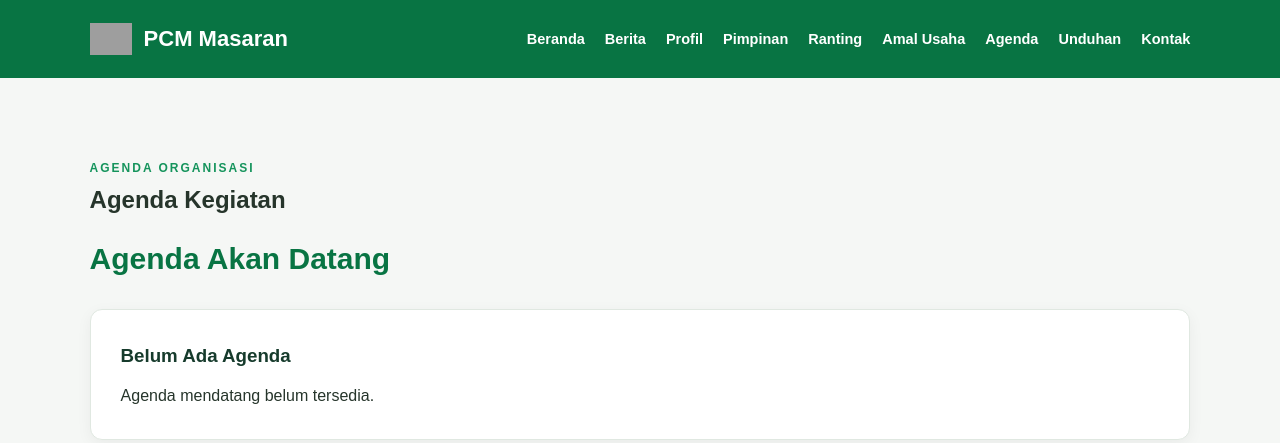
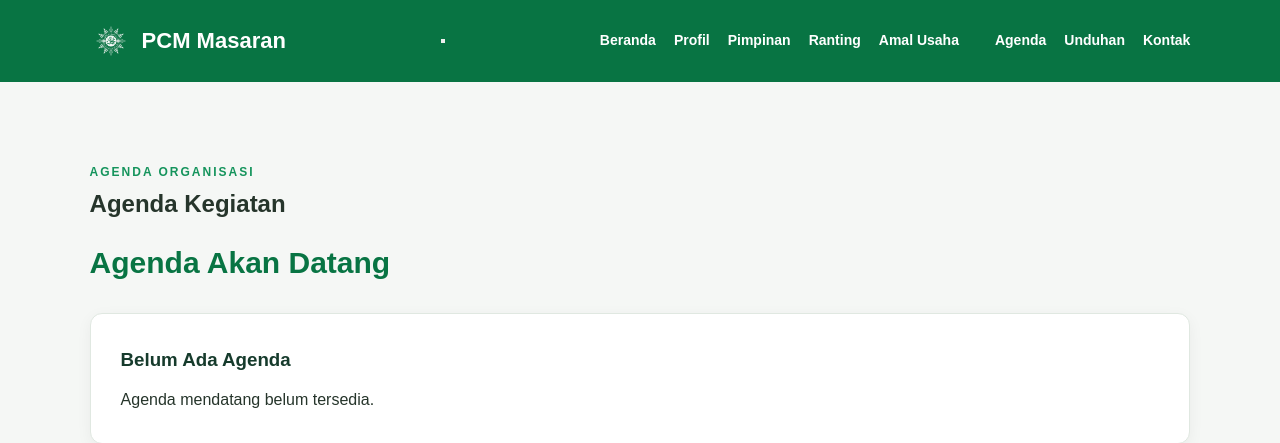
Before and after one commit to fatkhulc4/website-pcm-muhammadiyah, a Django app: page /agenda/ in a window 1280 px wide. Shown: the top 443 px of the page. Run offline with Django 5.2, Linux system fonts and the light colour scheme; data that the repository does not hold is empty; parts of the project's set-up code (start-up, migrations or seed data) failed here and were passed over; grey boxes are pictures that could not be loaded.

Commit message:
Update base.html

```diff
--- a/core/templates/core/base.html
+++ b/core/templates/core/base.html
@@ -11,88 +11,12 @@
     </title>
 
     <link rel="stylesheet" href="{% static 'core/css/style.css' %}?v=5">
-
-    <style>
-        /* CSS Langsung untuk Memastikan Logo Rapi dan Sejajar */
-        .navbar {
-            background: #087443;
-            padding: 18px 0;
-            color: white;
-        }
-
-        .nav-content {
-            display: flex;
-            justify-content: space-between;
-            align-items: center;
-            width: 86%;
-            max-width: 1150px;
-            margin: auto;
-        }
-
-        .brand {
-            display: flex;
-            align-items: center;
-            gap: 12px;
-            color: white;
-            font-size: 22px;
-            font-weight: bold;
-            text-decoration: none;
-        }
-
-        .brand-logo {
-            width: 42px !important;
-            height: 42px !important;
-            object-fit: contain !important;
-        }
-
-        .nav-content nav {
-            display: flex;
-            align-items: center;
-            gap: 20px;
-        }
-
-        .nav-content nav a {
-            color: #ffffff;
-            text-decoration: none;
-            font-size: 14.5px;
-            font-weight: 600;
-            transition: color 0.2s ease;
-        }
-
-        .nav-content nav a:hover {
-            color: #d8f5df;
-            text-decoration: underline;
-        }
-    </style>
 </head>
 
 <body>
 
-    <!-- NAVBAR UTAMA -->
-    <header class="navbar">
-        <div class="container nav-content">
-
-            <!-- Logo & Nama -->
-            <a href="{% url 'core:home' %}" class="brand">
-                <img src="{% static 'core/images/logo.png' %}" alt="Logo Muhammadiyah" class="brand-logo">
-                <span>PCM Masaran</span>
-            </a>
-
-            <!-- Menu Navigasi (Lengkap dengan Menu Berita) -->
-            <nav>
-                <a href="{% url 'core:home' %}">Beranda</a>
-                <a href="{% url 'core:berita' %}">Berita</a>
-                <a href="{% url 'core:profil' %}">Profil</a>
-                <a href="{% url 'core:pimpinan' %}">Pimpinan</a>
-                <a href="{% url 'core:ranting' %}">Ranting</a>
-                <a href="{% url 'core:amal_usaha' %}">Amal Usaha</a>
-                <a href="{% url 'core:agenda' %}">Agenda</a>
-                <a href="{% url 'core:unduhan' %}">Unduhan</a>
-                <a href="{% url 'core:kontak' %}">Kontak</a>
-            </nav>
-
-        </div>
-    </header>
+    <!-- Memanggil Navbar dari file partial -->
+    {% include "core/partials/navbar.html" %}
 
     <main>
         {% block content %}
```
